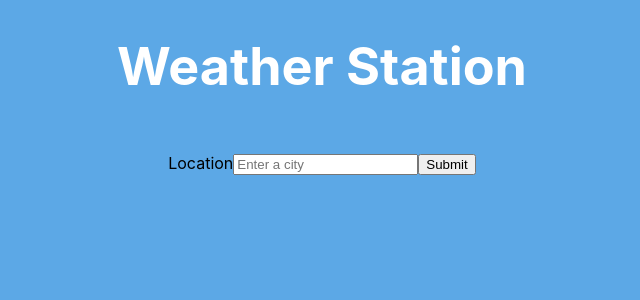
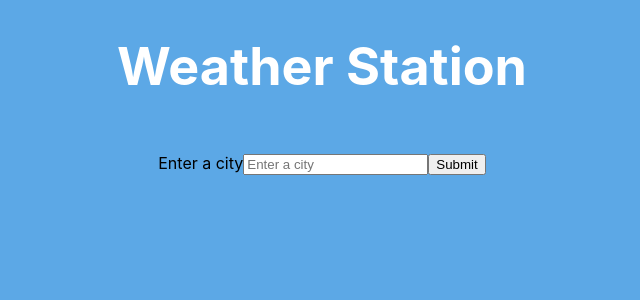
Before and after one commit to jenhedg/weather-station, a React (Create React App) app: page / in a window 1280 px wide. Shown: the top 300 px of the page, without its empty margins (318-958 px from the left). Built offline with nearby package versions, Linux system fonts and the light colour scheme.

Commit message:
update label

```diff
--- a/src/Results.js
+++ b/src/Results.js
@@ -1,6 +1,6 @@
 import React from "react";
 
-const Results = ({ weather, date }) => {
+const Results = ({ weather }) => {
   return (
     <div className="results">
       {weather === null ? (
@@ -8,7 +8,6 @@ const Results = ({ weather, date }) => {
       ) : (
         <div className="weather">
           <h3>City: {weather.name}</h3>
-          {console.log(date)}
           <p>{new Date().toLocaleTimeString()}</p>
           <p>{new Date().toLocaleDateString()}</p>
           <h3>
--- a/src/SearchParams.js
+++ b/src/SearchParams.js
@@ -24,7 +24,7 @@ const SearchParams = (props) => {
         }}
       >
         <label htmlFor="location">
-          Location
+          Enter a city
           <input
             id="location"
             value={city}
```
